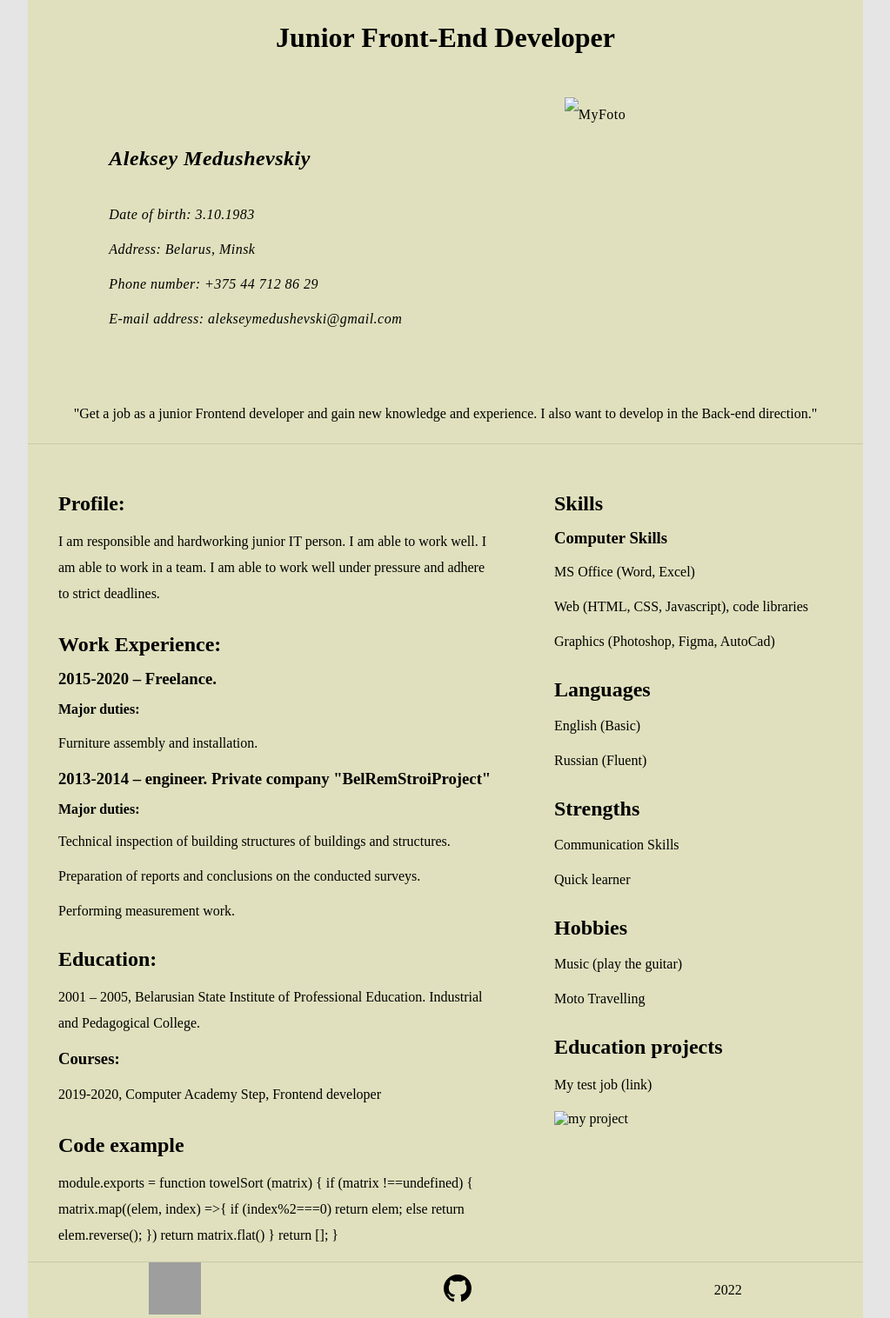
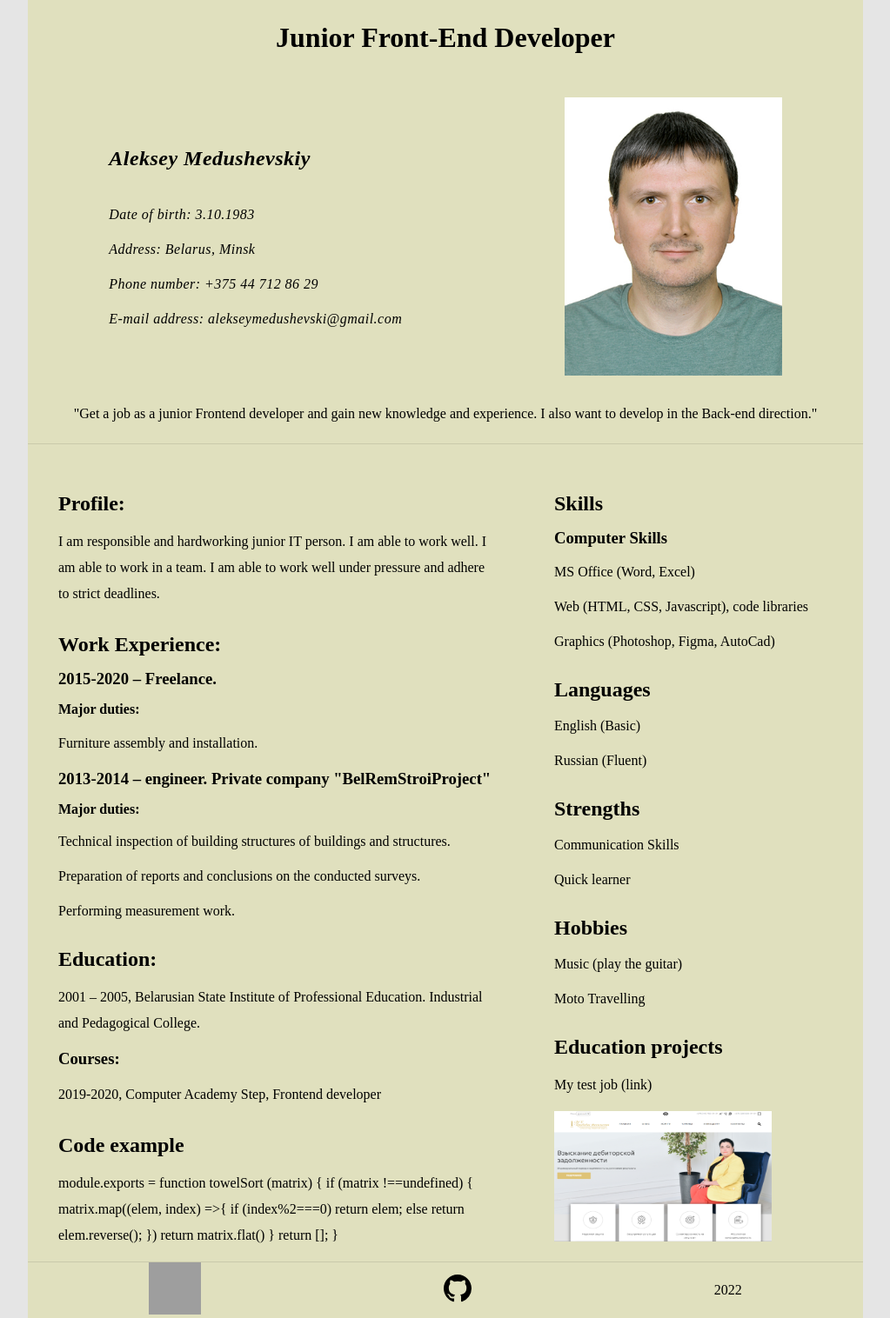
Before and after one commit to AlekseyAnatolich/rsschool-cv, a plain HTML site: page index.html in a window 1280 px wide. Shown: the whole page at 87% size, without its empty margins (128-1151 px from the left). Drawn offline with Linux system fonts and the light colour scheme; grey boxes are pictures that could not be loaded.

Commit message:
fix: link foto

```diff
--- a/index.html
+++ b/index.html
@@ -23,7 +23,7 @@
                         </ul>
                     </address>
 
-                    <img class="header-img" src="img/foto.jpg" alt="MyFoto">
+                    <img class="header-img" src="foto.jpg" alt="MyFoto">
                 </div>
                 <div class="header-note">"Get a job as a junior Frontend developer and gain new knowledge and experience. I also want to develop in the Back-end direction."</div>
             </header>
@@ -89,7 +89,7 @@
                     <div>
                         <p>My test job (link)</p>
                         <a href="https://aleksey-anatolich.github.io/NewWebFoc/" target="_blank">
-                            <img src="img/screen.PNG" alt="my project" width="250" height="150">
+                            <img src="screen.PNG" alt="my project" width="250" height="150">
                         </a>
                     </div>
 
```
